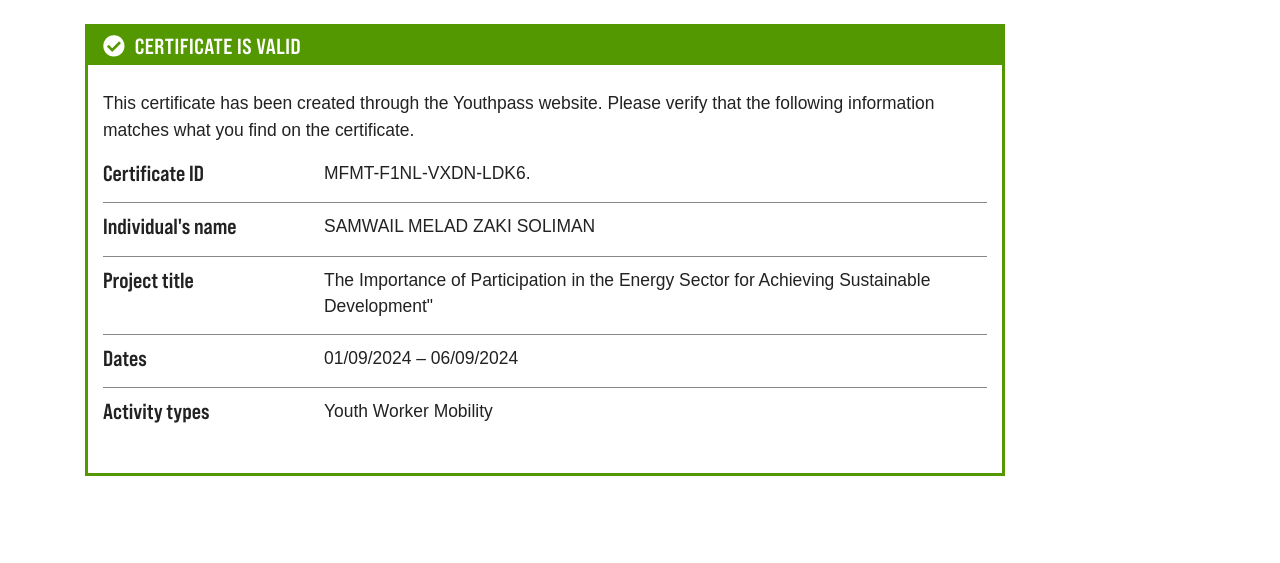
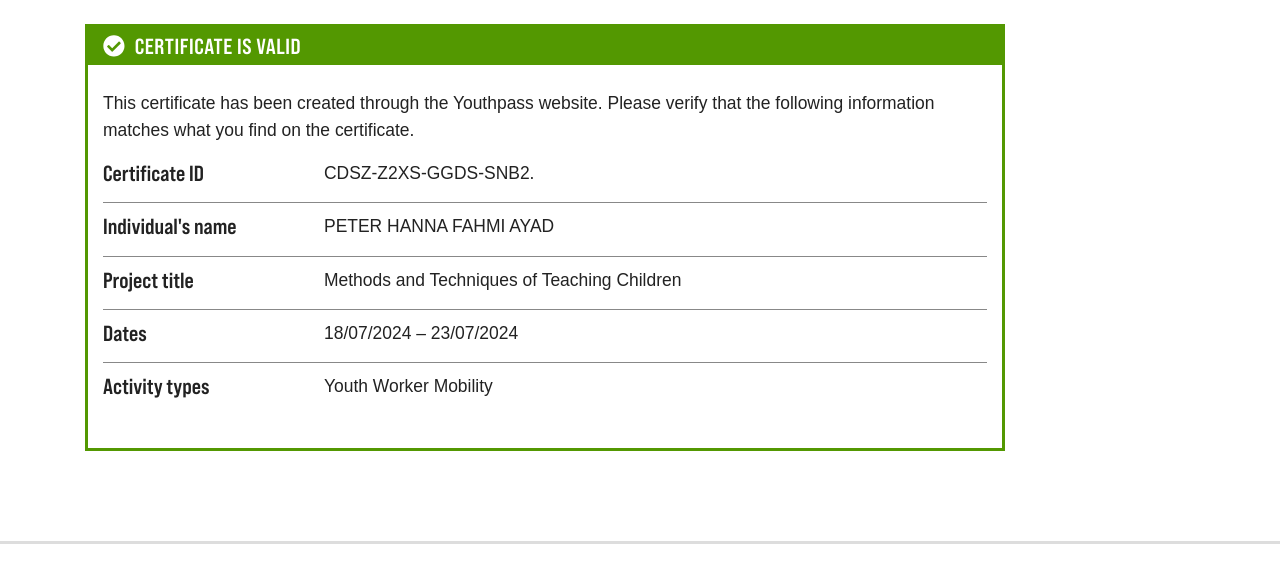
Before and after one commit to youthpass/youthpass.eeu, a plain HTML site: page index.html in a window 1280 px wide. Shown: the part 237-800 px from the top of the page. Drawn offline with Linux system fonts and the light colour scheme.

Commit message:
index.html

```diff
--- a/index.html
+++ b/index.html
@@ -180,13 +180,13 @@
  </h2>
  <div class=yp-notification__body>
  <p>This certificate has been created through the Youthpass website. Please verify that the following information matches what you find on the certificate.<dl class=yp-summary-list><dt class=yp-summary-list__key>Certificate ID</dt>
- <dd class=yp-summary-list__value>MFMT-F1NL-VXDN-LDK6.</dd>
+ <dd class=yp-summary-list__value>CDSZ-Z2XS-GGDS-SNB2.</dd>
  <dd class=yp-summary-list__actions><dt class=yp-summary-list__key>Individual's name</dt>
- <dd class=yp-summary-list__value>SAMWAIL MELAD ZAKI SOLIMAN</dd>
+ <dd class=yp-summary-list__value>PETER HANNA FAHMI AYAD</dd>
  <dd class=yp-summary-list__actions><dt class=yp-summary-list__key>Project title</dt>
- <dd class=yp-summary-list__value>The Importance of Participation in the Energy Sector for Achieving Sustainable Development"</dd>
+ <dd class=yp-summary-list__value>Methods and Techniques of Teaching Children</dd>
  <dd class=yp-summary-list__actions><dt class=yp-summary-list__key>Dates</dt>
- <dd class=yp-summary-list__value>01/09/2024 – 06/09/2024</dd>
+ <dd class=yp-summary-list__value>18/07/2024 – 23/07/2024</dd>
  <dd class=yp-summary-list__actions><dt class=yp-summary-list__key>Activity types</dt>
  <dd class=yp-summary-list__value>Youth Worker Mobility</dd>
  <dd class=yp-summary-list__actions></dl>
```
